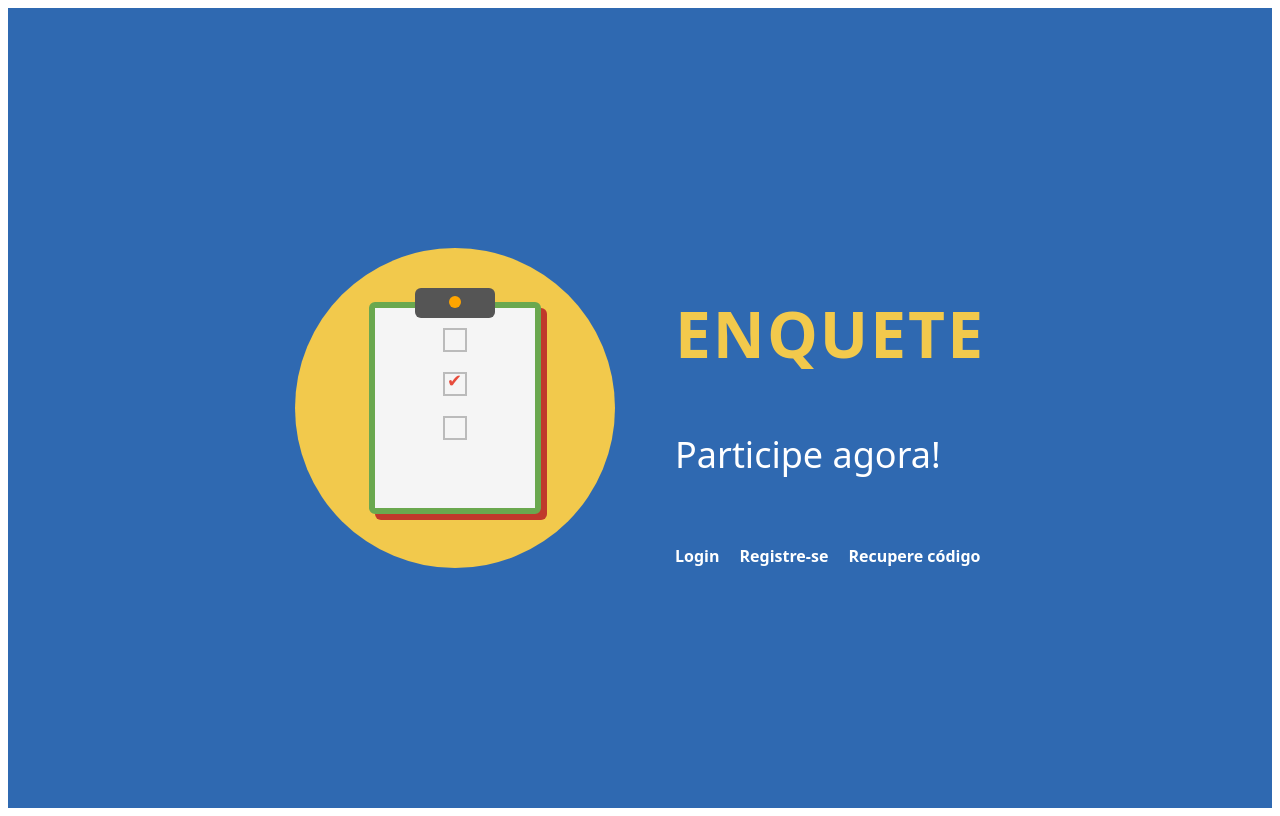
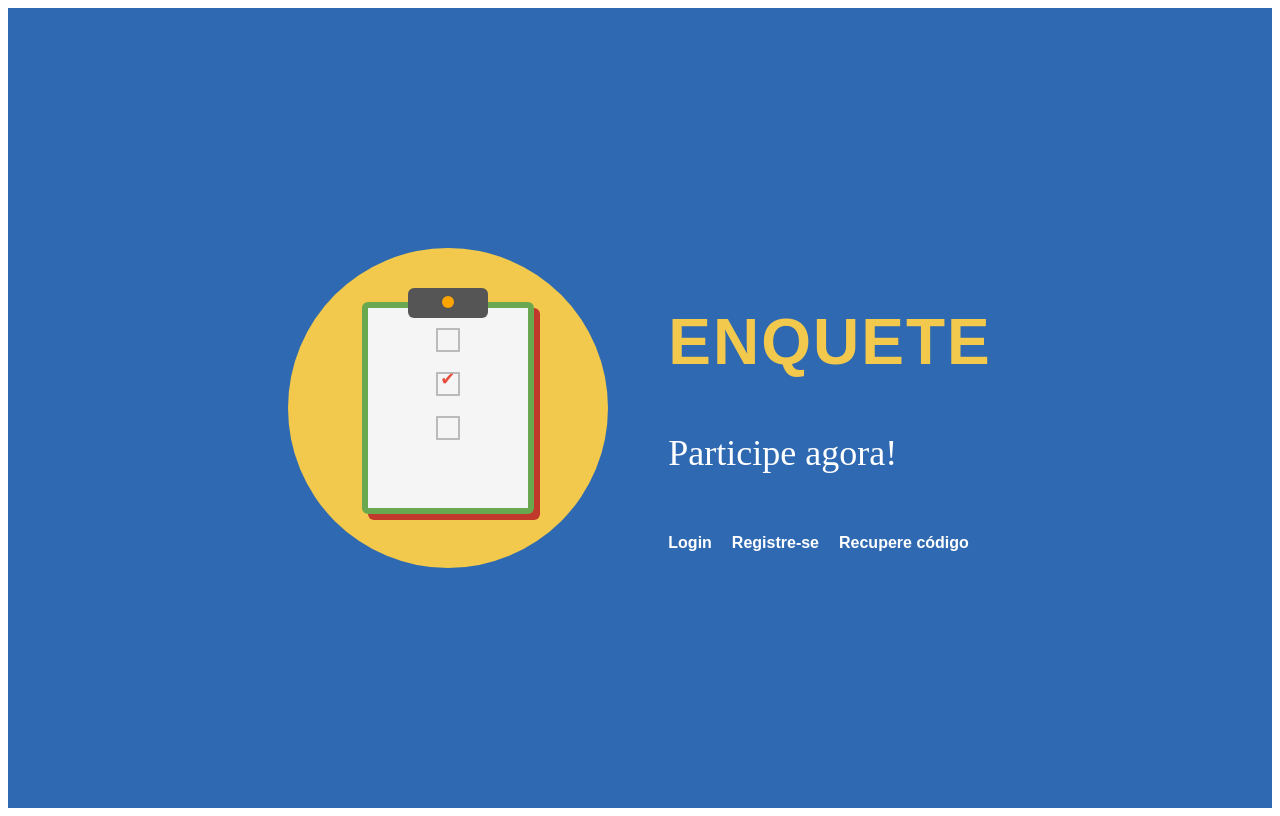
Before and after one commit to gauss-infinito/survey-app, a Next.js app in the folder frontend/: page / in a window 1280 px wide. Built offline with nearby package versions, Linux system fonts and the light colour scheme.

Commit message:
Update page.module.css

```diff
--- a/frontend/app/page.module.css
+++ b/frontend/app/page.module.css
@@ -2,7 +2,7 @@
   margin: 0;
   padding: 0;
   min-height: 100vh;
-  font-family: system-ui, sans-serif;
+  font-family: 'Montserrat', sans-serif;
   background-color: #2f69b1;
   display: flex;
   align-items: center;
@@ -96,6 +96,7 @@
 }
 
 .subtitle {
+  font-family: 'Pacifico', cursive;
   font-size: 36px;
   color: #ffffff;
   margin-top: 10px;
@@ -103,7 +104,7 @@
 
 /* LINKS */
 .links {
-  margin-top: 30px;
+  margin-top: 24px;
   display: flex;
   gap: 20px;
 }
```
